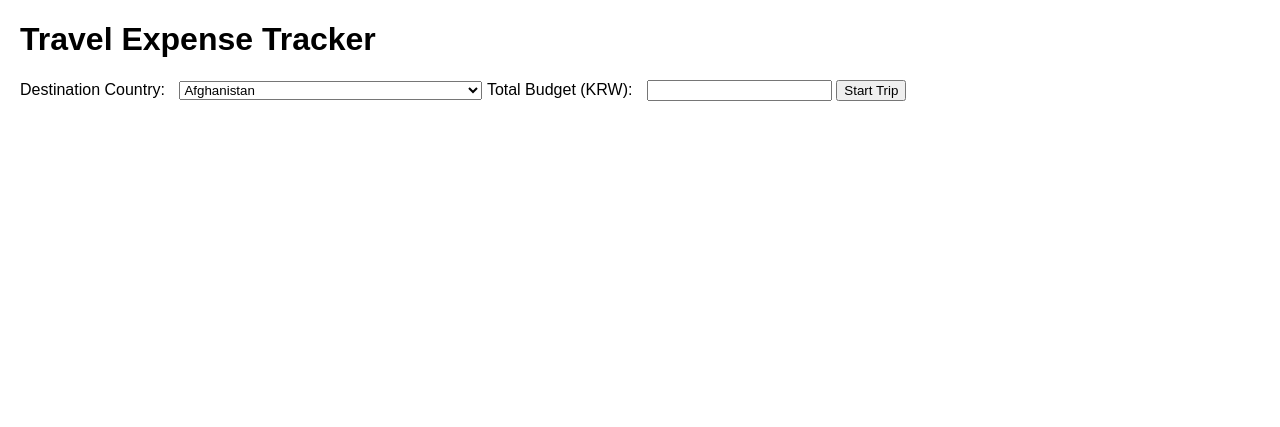
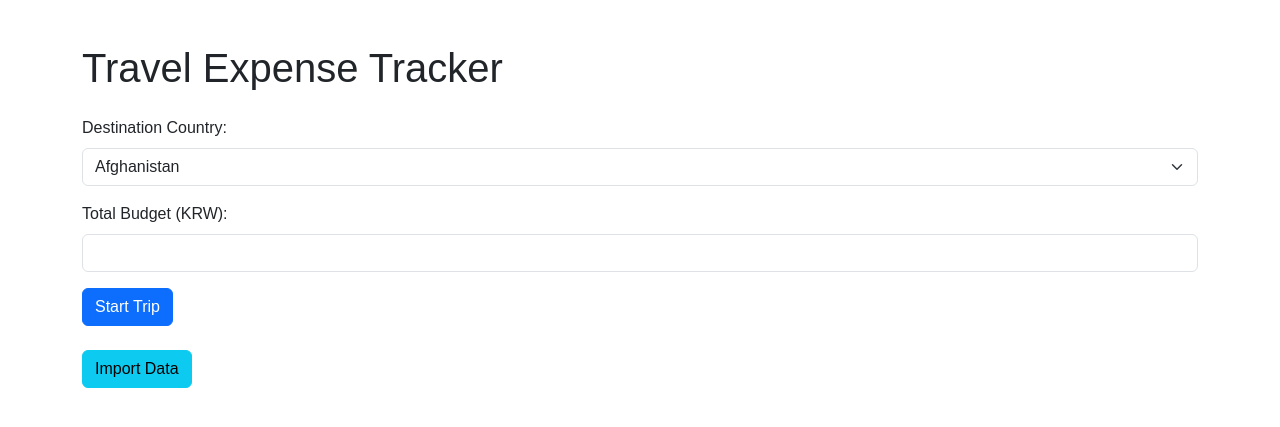
Before and after one commit to zhengfanguo123/MoneyExchange, a Flask app: page / in a window 1280 px wide. Shown: the top 427 px of the page. Run offline with Flask 3, Linux system fonts and the light colour scheme.

Commit message:
Enhance import view with Bootstrap and delete actions

```diff
--- a/app.py
+++ b/app.py
@@ -98,6 +98,22 @@ def log_expense(
             f"{ts} | trip={trip_id} | {local_currency} {local_amount:.2f} -> KRW {krw_amount:.2f} | "
             f"rate={rate_part} | note=\"{note}\" | remaining={remaining:.2f}\n"
         )
+
+
+def log_delete_trip(trip_id: int, expense_count: int) -> None:
+    """Log deletion of a trip and its expenses."""
+    log_dir = ensure_log_dir()
+    ts = datetime.utcnow().strftime("%Y-%m-%dT%H:%M:%SZ")
+    with (log_dir / "delete.log").open("a", encoding="utf-8") as f:
+        f.write(f"{ts} | delete_trip | id={trip_id} | expenses={expense_count}\n")
+
+
+def log_delete_expense(expense_id: int, trip_id: int) -> None:
+    """Log deletion of a single expense."""
+    log_dir = ensure_log_dir()
+    ts = datetime.utcnow().strftime("%Y-%m-%dT%H:%M:%SZ")
+    with (log_dir / "delete.log").open("a", encoding="utf-8") as f:
+        f.write(f"{ts} | delete_expense | id={expense_id} | trip={trip_id}\n")
 
 
 def get_country_currency(country_code: str) -> str | None:
@@ -258,5 +274,93 @@ def add_expense():
     return jsonify(response)
 
 
+@app.route("/delete_trip/<int:trip_id>", methods=["DELETE"])
+def delete_trip(trip_id: int):
+    if not engine:
+        return jsonify({"error": "Database not configured"}), 500
+    db = SessionLocal()
+    trip = db.get(Trip, trip_id)
+    if not trip:
+        db.close()
+        return jsonify({"error": "Trip not found"}), 404
+    expense_count = len(trip.expenses)
+    try:
+        for exp in list(trip.expenses):
+            db.delete(exp)
+        db.delete(trip)
+        db.commit()
+    except SQLAlchemyError as e:
+        db.rollback()
+        db.close()
+        return jsonify({"error": str(e)}), 500
+    db.close()
+    log_delete_trip(trip_id, expense_count)
+    return jsonify({"ok": True, "deleted": trip_id})
+
+
+@app.route("/delete_expense/<int:expense_id>", methods=["DELETE"])
+def delete_expense(expense_id: int):
+    if not engine:
+        return jsonify({"error": "Database not configured"}), 500
+    db = SessionLocal()
+    expense = db.get(Expense, expense_id)
+    if not expense:
+        db.close()
+        return jsonify({"error": "Expense not found"}), 404
+    trip = db.get(Trip, expense.trip_id)
+    try:
+        if trip:
+            trip.remaining_krw = trip.remaining_krw + expense.krw_amount
+        exp_trip_id = expense.trip_id
+        db.delete(expense)
+        db.commit()
+    except SQLAlchemyError as e:
+        db.rollback()
+        db.close()
+        return jsonify({"error": str(e)}), 500
+    db.close()
+    log_delete_expense(expense_id, exp_trip_id)
+    return jsonify({"ok": True, "deleted": expense_id})
+
+
+@app.route("/import_data", methods=["GET"])
+def import_data():
+    if not engine:
+        return jsonify({"error": "Database not configured"}), 500
+    db = SessionLocal()
+    trips = db.query(Trip).order_by(Trip.id).all()
+    result = []
+    for trip in trips:
+        trip_dict = {
+            "id": trip.id,
+            "country_code": trip.country_code,
+            "currency": trip.currency,
+            "budget_krw": float(trip.budget_krw),
+            "remaining_krw": float(trip.remaining_krw),
+            "created_at": trip.created_at.strftime("%Y-%m-%dT%H:%M:%SZ"),
+        }
+        expenses_data = []
+        remaining = float(trip.budget_krw)
+        expenses = sorted(trip.expenses, key=lambda e: e.created_at)
+        for e in expenses:
+            remaining -= float(e.krw_amount)
+            expenses_data.append(
+                {
+                    "id": e.id,
+                    "local_amount": float(e.local_amount),
+                    "local_currency": e.local_currency,
+                    "krw_amount": float(e.krw_amount),
+                    "fx_rate": float(e.fx_rate) if e.fx_rate is not None else None,
+                    "note": e.note,
+                    "remaining": remaining,
+                    "created_at": e.created_at.strftime("%Y-%m-%dT%H:%M:%SZ"),
+                }
+            )
+        trip_dict["expenses"] = expenses_data
+        result.append(trip_dict)
+    db.close()
+    return jsonify({"trips": result})
+
+
 if __name__ == "__main__":
     app.run(host="0.0.0.0", debug=True)
--- a/static/css/style.css
+++ b/static/css/style.css
@@ -15,18 +15,6 @@ input, select, button {
     box-sizing: border-box;
 }
 
-#history {
-    border-collapse: collapse;
-    margin-top: 20px;
-    width: 100%;
-}
-
-#history th, #history td {
-    border: 1px solid #ccc;
-    padding: 8px 12px;
-    word-break: break-word;
-}
-
 @media (min-width: 600px) {
     body {
         margin: 20px;
--- a/static/js/app.js
+++ b/static/js/app.js
@@ -1,4 +1,77 @@
 $(function() {
+    function fmtNumber(num) {
+        return Number(num).toLocaleString();
+    }
+
+    function fmtDate(isoStr) {
+        const d = new Date(isoStr);
+        return d.toLocaleString(undefined, {
+            year: 'numeric',
+            month: '2-digit',
+            day: '2-digit',
+            hour: '2-digit',
+            minute: '2-digit',
+        });
+    }
+
+    function loadImportedData() {
+        $.ajax({
+            url: '/import_data',
+            method: 'GET',
+            success: function(res) {
+                const container = $('#imported-content');
+                container.empty();
+                if (!res.trips || res.trips.length === 0) {
+                    container.append($('<p>').text('No data found.'));
+                } else {
+                    res.trips.forEach(function(trip) {
+                        const item = $(`
+<div class="accordion-item" id="trip-card-${trip.id}">
+  <h2 class="accordion-header" id="heading${trip.id}">
+    <div class="d-flex align-items-center w-100">
+      <button class="accordion-button collapsed flex-grow-1" type="button" data-bs-toggle="collapse" data-bs-target="#collapse${trip.id}" aria-expanded="false" aria-controls="collapse${trip.id}">
+        ${trip.country_code} | Budget KRW ${fmtNumber(trip.budget_krw)} | Remaining KRW ${fmtNumber(trip.remaining_krw)} | Created ${fmtDate(trip.created_at)}
+      </button>
+      <button class="btn btn-danger btn-sm ms-2 delete-trip" data-trip-id="${trip.id}">Delete</button>
+    </div>
+  </h2>
+  <div id="collapse${trip.id}" class="accordion-collapse collapse" aria-labelledby="heading${trip.id}" data-bs-parent="#imported-content">
+    <div class="accordion-body">
+      <h3 class="h6 mb-3">Expenses</h3>
+      <div class="table-responsive">
+        <table class="table table-bordered table-striped table-sm mb-0">
+          <thead><tr><th>Local Amount</th><th>KRW Amount</th><th>Note</th><th>Remaining KRW</th><th>Timestamp</th><th></th></tr></thead>
+          <tbody></tbody>
+        </table>
+      </div>
+    </div>
+  </div>
+</div>`);
+                        const tbody = item.find('tbody');
+                        trip.expenses.forEach(function(exp) {
+                            const row = $(`
+<tr id="expense-row-${exp.id}">
+  <td>${fmtNumber(exp.local_amount)} ${exp.local_currency}</td>
+  <td>${fmtNumber(exp.krw_amount)}</td>
+  <td>${exp.note}</td>
+  <td>${fmtNumber(exp.remaining)}</td>
+  <td>${fmtDate(exp.created_at)}</td>
+  <td><button class="btn btn-danger btn-sm delete-expense" data-expense-id="${exp.id}" data-trip-id="${trip.id}">Delete</button></td>
+</tr>`);
+                            tbody.append(row);
+                        });
+                        container.append(item);
+                    });
+                }
+                $('#imported-section').show();
+            },
+            error: function(err) {
+                const msg = err.responseJSON && err.responseJSON.error ? err.responseJSON.error : 'Import failed';
+                alert(msg);
+            }
+        });
+    }
+
     $('#start-btn').on('click', function() {
         const country = $('#country').val();
         const budget = parseFloat($('#budget').val());
@@ -13,7 +86,7 @@ $(function() {
             data: JSON.stringify({country: country, budget: budget}),
             success: function(res) {
                 $('#currency-code').text(res.currency);
-                $('#remaining').text(res.remaining.toFixed(2));
+                $('#remaining').text(fmtNumber(res.remaining));
                 $('#setup').hide();
                 $('#tracker').show();
             }
@@ -34,12 +107,12 @@ $(function() {
             data: JSON.stringify({amount: amount, note: note}),
             success: function(res) {
                 const row = $('<tr>');
-                row.append($('<td>').text(amount.toFixed(2) + ' ' + res.currency));
-                row.append($('<td>').text(res.krw.toFixed(2)));
+                row.append($('<td>').text(fmtNumber(amount) + ' ' + res.currency));
+                row.append($('<td>').text(fmtNumber(res.krw)));
                 row.append($('<td>').text(res.note));
-                row.append($('<td>').text(res.remaining.toFixed(2)));
+                row.append($('<td>').text(fmtNumber(res.remaining)));
                 $('#history tbody').append(row);
-                $('#remaining').text(res.remaining.toFixed(2));
+                $('#remaining').text(fmtNumber(res.remaining));
                 $('#amount').val('');
                 $('#note').val('');
             },
@@ -48,4 +121,34 @@ $(function() {
             }
         });
     });
+
+    $('#import-btn').on('click', loadImportedData);
+
+    $(document).on('click', '.delete-trip', function() {
+        const id = $(this).data('trip-id');
+        if (!confirm('Delete this trip and all its expenses?')) return;
+        $.ajax({
+            url: '/delete_trip/' + id,
+            method: 'DELETE',
+            success: function() { loadImportedData(); },
+            error: function(err) {
+                const msg = err.responseJSON && err.responseJSON.error ? err.responseJSON.error : 'Delete failed';
+                alert(msg);
+            }
+        });
+    });
+
+    $(document).on('click', '.delete-expense', function() {
+        const id = $(this).data('expense-id');
+        if (!confirm('Delete this expense?')) return;
+        $.ajax({
+            url: '/delete_expense/' + id,
+            method: 'DELETE',
+            success: function() { loadImportedData(); },
+            error: function(err) {
+                const msg = err.responseJSON && err.responseJSON.error ? err.responseJSON.error : 'Delete failed';
+                alert(msg);
+            }
+        });
+    });
 });
--- a/templates/index.html
+++ b/templates/index.html
@@ -4,36 +4,51 @@
     <meta charset="UTF-8">
     <meta name="viewport" content="width=device-width, initial-scale=1.0">
     <title>Travel Expense Tracker</title>
+    <link href="https://cdn.jsdelivr.net/npm/bootstrap@5.3.2/dist/css/bootstrap.min.css" rel="stylesheet">
     <link rel="stylesheet" href="/static/css/style.css">
     <script src="https://code.jquery.com/jquery-3.6.0.min.js"></script>
+    <script src="https://cdn.jsdelivr.net/npm/bootstrap@5.3.2/dist/js/bootstrap.bundle.min.js"></script>
     <script src="/static/js/app.js"></script>
 </head>
-<body>
-<h1>Travel Expense Tracker</h1>
-<div id="setup">
-    <label for="country">Destination Country:</label>
-    <select id="country">
+<body class="container py-4">
+<h1 class="mb-4">Travel Expense Tracker</h1>
+<div id="setup" class="mb-4">
+    <div class="mb-3">
+        <label for="country" class="form-label">Destination Country:</label>
+        <select id="country" class="form-select">
             {% for c in countries %}
             <option value="{{ c.code }}" data-currency="{{ c.currency }}">{{ c.name }}</option>
             {% endfor %}
         </select>
-    <label for="budget">Total Budget (KRW):</label>
-    <input type="number" id="budget" min="0">
-    <button id="start-btn">Start Trip</button>
+    </div>
+    <div class="mb-3">
+        <label for="budget" class="form-label">Total Budget (KRW):</label>
+        <input type="number" id="budget" min="0" class="form-control">
+    </div>
+    <button id="start-btn" class="btn btn-primary">Start Trip</button>
 </div>
 
-<div id="tracker" style="display:none;">
+<div id="tracker" style="display:none;" class="mb-4">
     <p>Currency: <span id="currency-code"></span></p>
     <p>Remaining Budget: <span id="remaining"></span> KRW</p>
-    <h2>Add Expense</h2>
-    <label for="amount">Amount:</label>
-    <input type="number" id="amount" min="0" step="0.01">
-    <label for="note">Note:</label>
-    <input type="text" id="note">
-    <button id="add-expense">Add</button>
+    <h2 class="h4">Add Expense</h2>
+    <div class="row g-2 align-items-end">
+        <div class="col-sm-4">
+            <label for="amount" class="form-label">Amount:</label>
+            <input type="number" id="amount" min="0" step="0.01" class="form-control">
+        </div>
+        <div class="col-sm-4">
+            <label for="note" class="form-label">Note:</label>
+            <input type="text" id="note" class="form-control">
+        </div>
+        <div class="col-sm-4">
+            <button id="add-expense" class="btn btn-secondary w-100">Add</button>
+        </div>
+    </div>
 
-    <h2>Expenses</h2>
-    <table id="history">
+    <h2 class="h4 mt-3">Expenses</h2>
+    <div class="table-responsive">
+        <table id="history" class="table table-bordered table-striped table-sm mb-0">
             <thead>
             <tr>
                 <th>Local Amount</th>
@@ -45,5 +60,12 @@
             <tbody></tbody>
         </table>
     </div>
+</div>
+
+<button id="import-btn" class="btn btn-info mb-3">Import Data</button>
+<div id="imported-section" style="display:none;">
+    <h2 class="h4 mb-3">Imported Trips and Expenses</h2>
+    <div class="accordion" id="imported-content"></div>
+</div>
 </body>
 </html>
```
Lines whose indentation alone changed are shown as unchanged.
